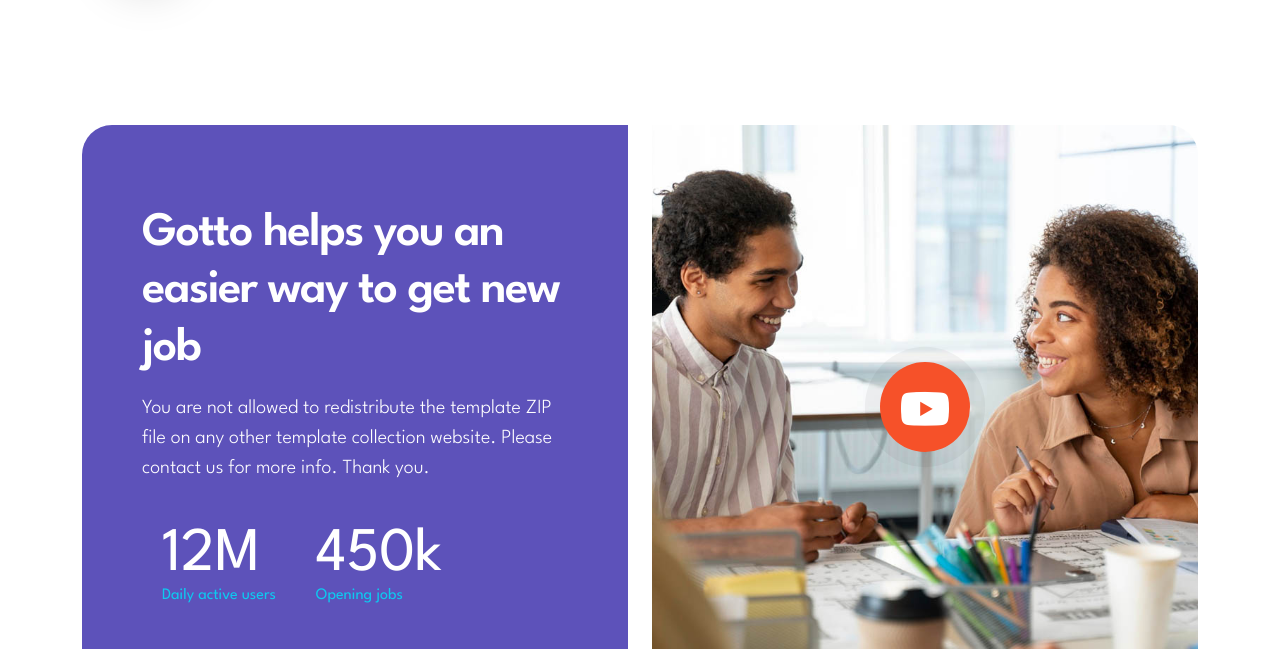
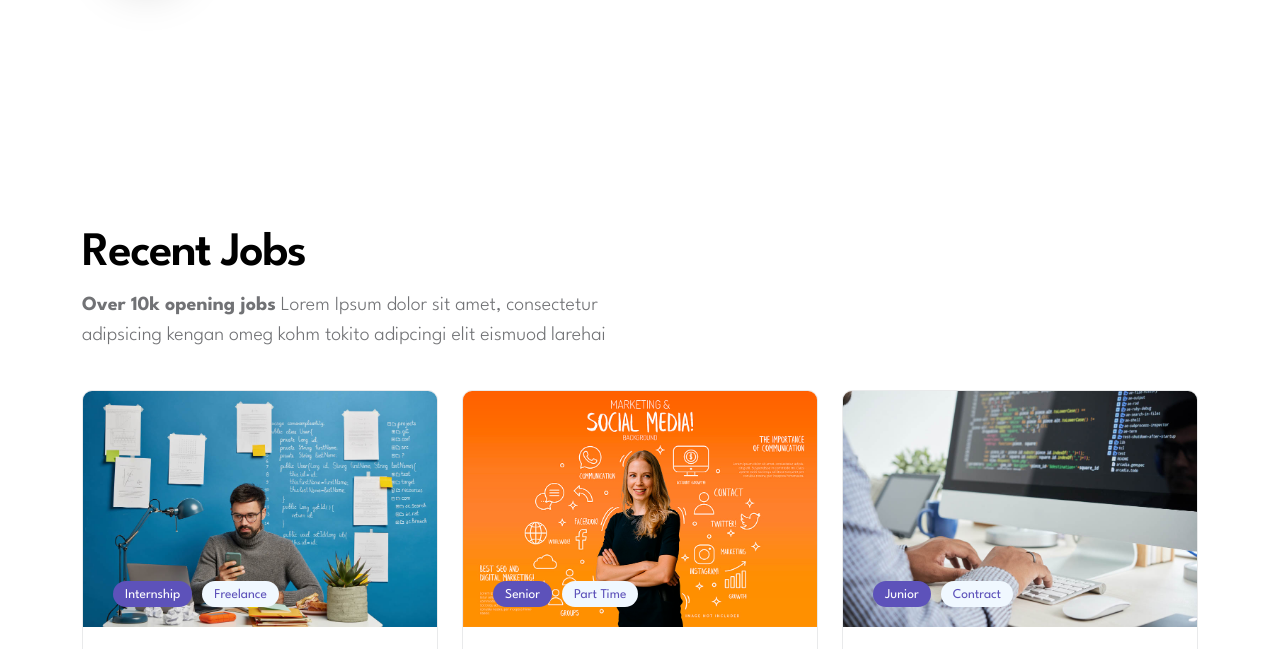
Before and after one commit to nahalschool/nahalschool.github.io, a plain HTML site: page index.html in a window 1280 px wide. Shown: the part 2620-3269 px from the top of the page. Drawn offline with Linux system fonts and the light colour scheme.

Commit message:
Updated index.file

```diff
--- a/index.html
+++ b/index.html
@@ -453,51 +453,7 @@
             </section>
 
 
-            <section>
-                <div class="container">
-                    <div class="row">
 
-                        <div class="col-lg-6 col-12">
-                            <div class="custom-text-block custom-border-radius-start">
-                                <h2 class="text-white mb-3">Gotto helps you an easier way to get new job</h2>
-
-                                <p class="text-white">You are not allowed to redistribute the template ZIP file on any other template collection website. Please contact us for more info. Thank you.</p>
-
-                                <div class="d-flex mt-4">
-                                    <div class="counter-thumb">
-                                        <div class="d-flex">
-                                            <span class="counter-number" data-from="1" data-to="12" data-speed="1000"></span>
-                                            <span class="counter-number-text">M</span>
-                                        </div>
-
-                                        <span class="counter-text">Daily active users</span>
-                                    </div>
-
-                                    <div class="counter-thumb">
-                                        <div class="d-flex">
-                                            <span class="counter-number" data-from="1" data-to="450" data-speed="1000"></span>
-                                            <span class="counter-number-text">k</span>
-                                        </div>
-
-                                        <span class="counter-text">Opening jobs</span>
-                                    </div>
-                                </div>
-                            </div>
-                        </div>
-
-                        <div class="col-lg-6 col-12">
-                            <div class="video-thumb">
-                                <img src="images/people-working-as-team-company.jpg" class="about-image custom-border-radius-end img-fluid" alt="">
-
-                                <div class="video-info">
-                                    <a href="https://www.youtube.com/tooplate" class="youtube-icon bi-youtube"></a>
-                                </div>
-                            </div>
-                        </div>
-
-                    </div>
-                </div>
-            </section>
 
 
             <section class="job-section recent-jobs-section section-padding">
```
